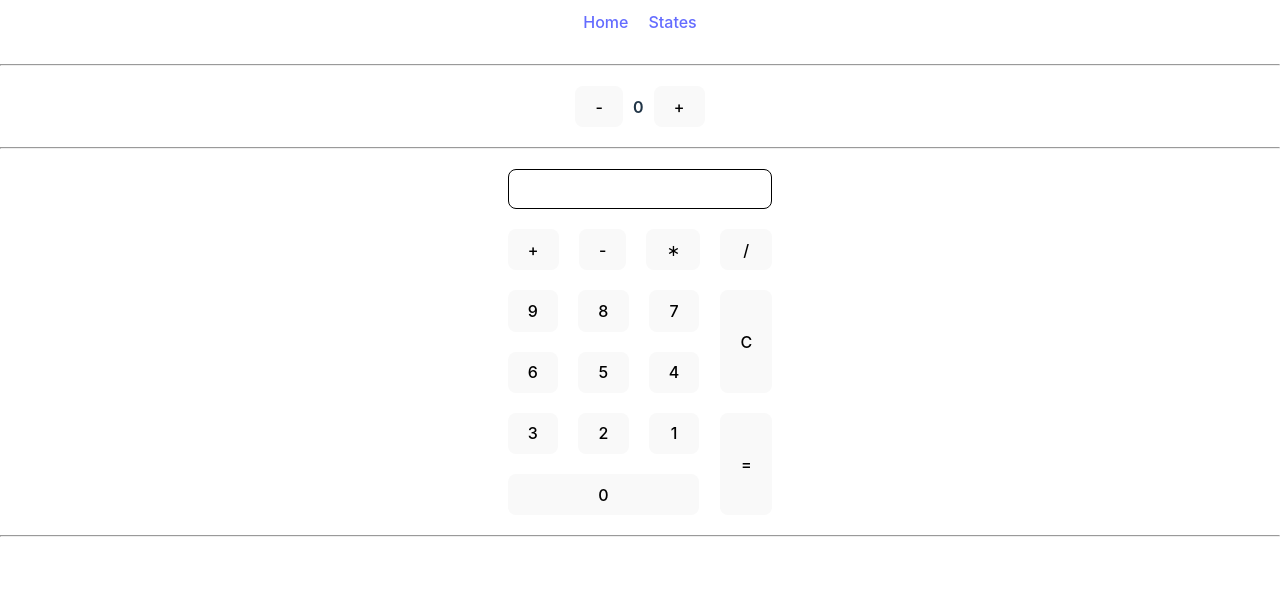
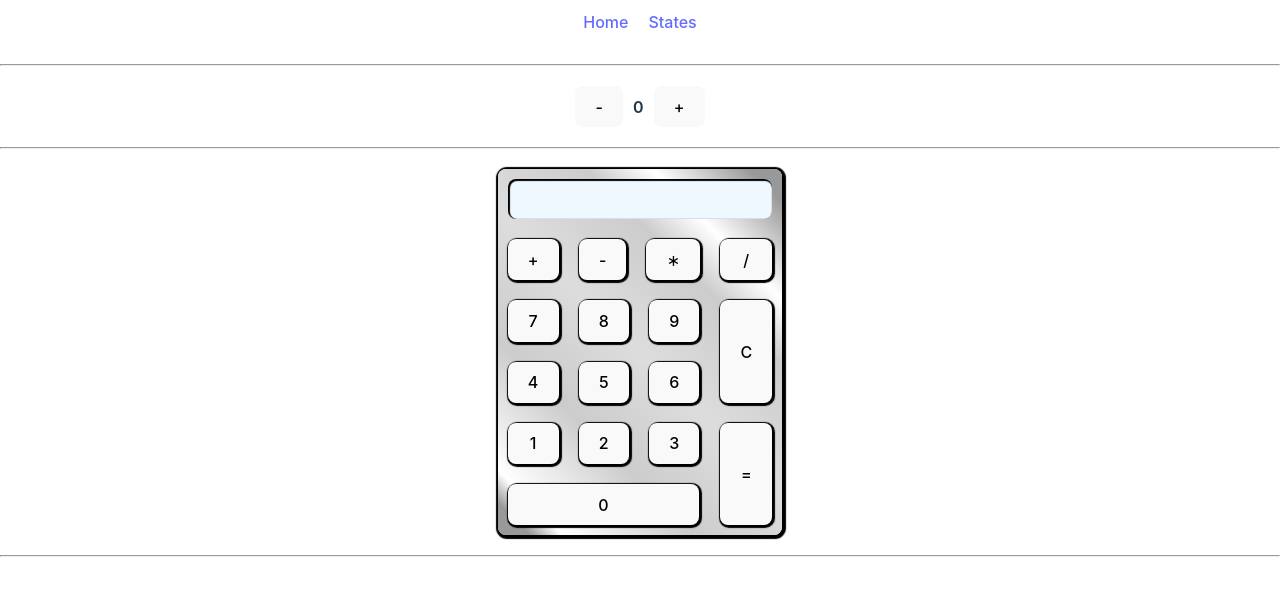
Before and after one commit to Beefaz/react_product_list, a React (Vite) app: page /states in a window 1280 px wide. Shown: the top 596 px of the page. Built offline with nearby package versions, Linux system fonts and the light colour scheme.

Commit message:
updated ui

```diff
--- a/src/components/Calculator.jsx
+++ b/src/components/Calculator.jsx
@@ -3,7 +3,7 @@ import Button from "../components/Button.jsx";
 import {useState} from "react";
 import {evaluate} from "mathjs";
 
-const numbers = [9, 8, 7, 6, 5, 4, 3, 2, 1, 0];
+const numbers = [7, 8, 9, 4, 5, 6, 1, 2, 3, 0];
 const actions = ['+', '-', '*', '/', 'C', '='];
 const Calculator = () => {
   const [input, setInput] = useState('');
--- a/src/styles/calculator.css
+++ b/src/styles/calculator.css
@@ -9,16 +9,30 @@
     grid-template-columns: repeat(4, min-content);
     gap: 20px;
     max-width: min-content;
+    border-radius: 8px;
+    padding: 10px;
+    box-shadow: 1px 1px 1px 3px black;
+    background: linear-gradient(
+            45deg,
+            #999 5%,
+            #fff 10%,
+            #ccc 30%,
+            #ddd 50%,
+            #ccc 70%,
+            #fff 80%,
+            #999 95%
+    );
 }
 
 .input {
     grid-column: 1 / span 4;
     min-height: 40px;
-    border: 1px solid black;
     border-radius: 8px;
     display: flex;
     justify-content: center;
     align-items: center;
+    box-shadow: inset 1px 1px 1px 1px black;
+    background: aliceblue;
 }
 
 .numbers {
@@ -30,6 +44,10 @@
     gap: 20px;
 }
 
+.calc-controller button {
+    box-shadow: 1px 1px 1px 2px black;
+}
+
 .numbers button:last-child {
     grid-column: 1 / span 3;
 }
```
